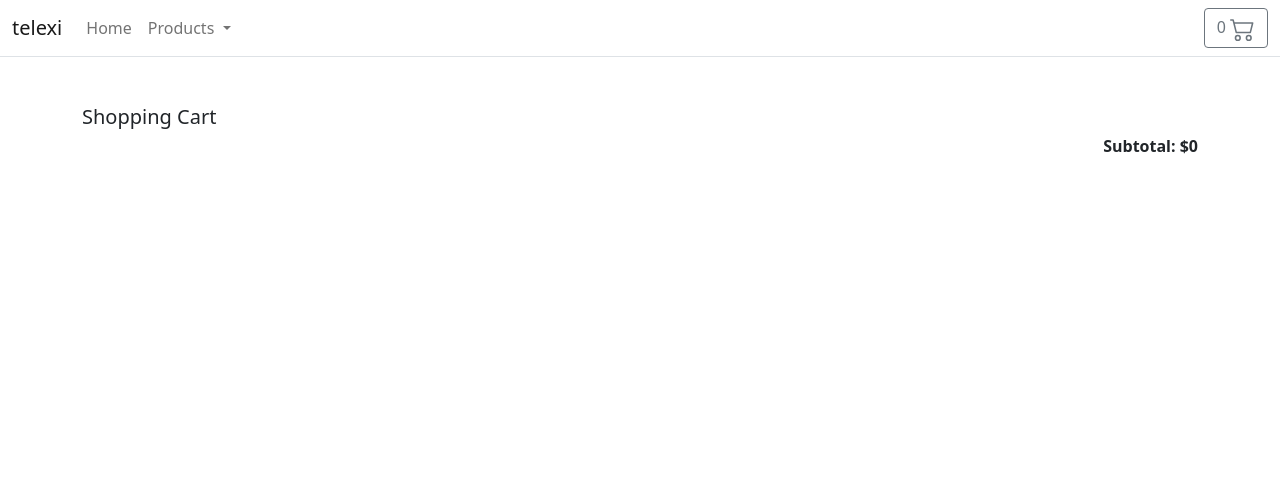
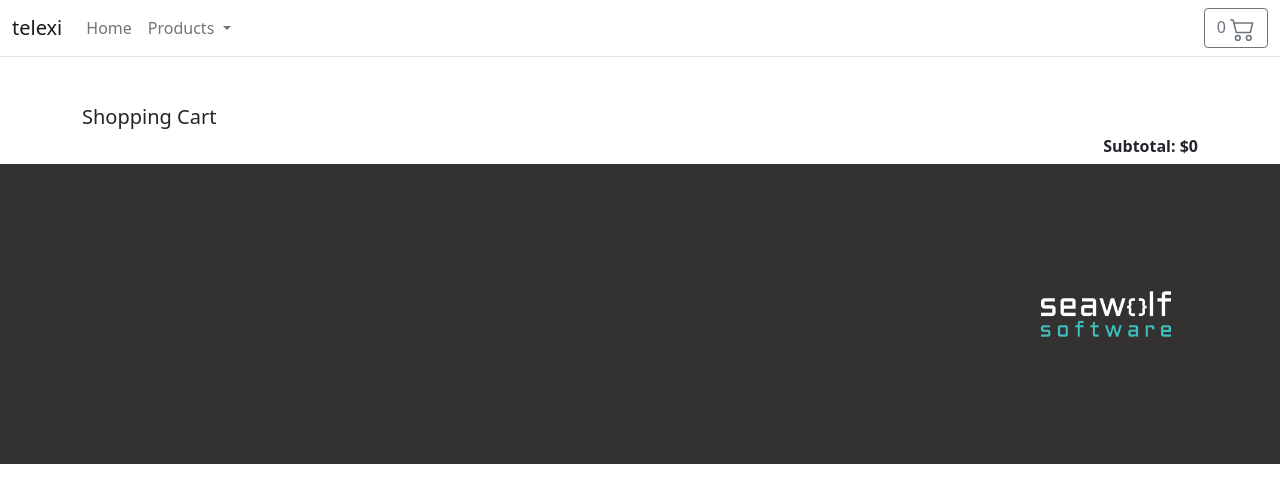
Before and after one commit to seawolfsoftware/telexi, a Django app: page /store/cart/ in a window 1280 px wide. Shown: the top 503 px of the page. Run offline with Django 3.2, Linux system fonts and the light colour scheme; parts of the project's set-up code (start-up, migrations or seed data) failed here and were passed over.

Commit message:
add style

```diff
--- /dev/null
+++ b/django_project/static/css/faq.css
@@ -0,0 +1,21 @@
+ /* For desktop: */
+@media only screen and (min-width: 768px) {
+
+  .swsw_logo {
+    display: block;
+    background-color: #333230;
+    position: bottom;
+    width: auto;
+    height: 300px;
+    float: right;
+    margin-left: auto;
+    margin-right: auto;
+  }
+
+  .footer_container {
+    background-color: #333230;
+    color: white;
+    height: 300px;
+  }
+
+}
--- a/django_project/templates/store/base.html
+++ b/django_project/templates/store/base.html
@@ -8,6 +8,9 @@
     <meta name="viewport" content="width=device-width, initial-scale=1">
     <link href="https://cdn.jsdelivr.net/npm/bootstrap@5.0.0-beta1/dist/css/bootstrap.min.css" rel="stylesheet" integrity="sha384-giJF6kkoqNQ00vy+HMDP7azOuL0xtbfIcaT9wjKHr8RbDVddVHyTfAAsrekwKmP1" crossorigin="anonymous">
     <script src="https://cdn.jsdelivr.net/npm/bootstrap@5.0.0-beta1/dist/js/bootstrap.bundle.min.js" integrity="sha384-ygbV9kiqUc6oa4msXn9868pTtWMgiQaeYH7/t7LECLbyPA2x65Kgf80OJFdroafW" crossorigin="anonymous"></script>
+    <link rel="stylesheet" href="{% static 'css/faq.css' %}">
+
+
 </head>
 
 <body>
@@ -81,4 +84,16 @@
     </header>
     <div id="content">{% block content %} {% endblock %}</div>
 </body>
+
+<footer class="footer_container row">
+    <div class="row justify-content-end">
+
+        <div class="col-3">
+          <img class="swsw_logo"
+            src="{% static 'img/logo.png' %}"/>
+        </div>
+  </div>
+</footer>
+
+
 </html>
--- a/django_project/templates/store/home.html
+++ b/django_project/templates/store/home.html
@@ -9,7 +9,7 @@
   <section class="py-5 text-center container">
     <div class="row py-lg-5">
       <div class="col-lg-6 col-md-8 mx-auto">
-<!--        <h1 class="h1 fw-bold">telexi</h1>-->
+
         <img class="" width="270px"
                  alt="telexi logo"
                  src="{% static 'img/telexi_logo.jpg' %}">
```
